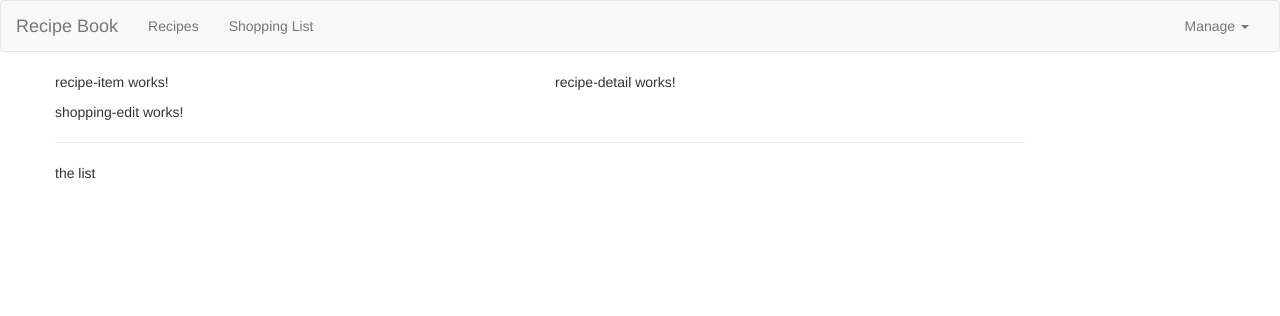
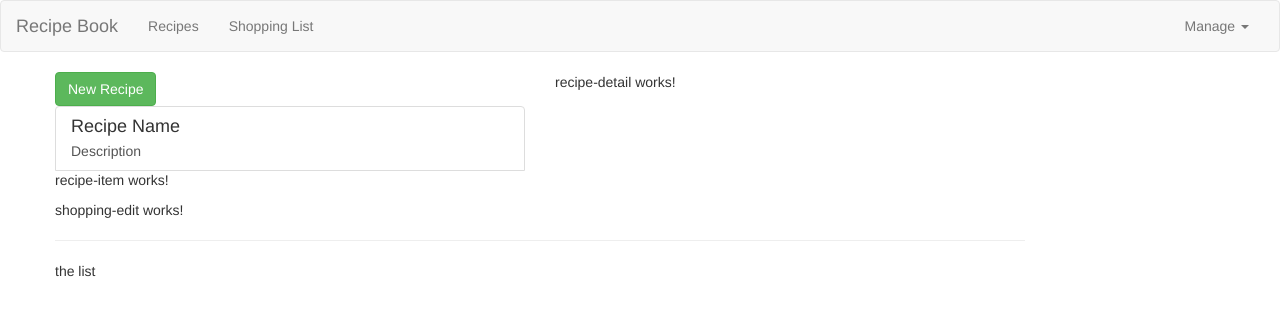
Before and after one commit to Jitgitbit/angular-exercise-two, an Angular app: page / in a window 1280 px wide. Shown: the top 316 px of the page. Built offline with nearby package versions, Linux system fonts and the light colour scheme.

Commit message:
Adding Content to the Recipes Components

```diff
--- a/src/app/recipes/recipe-list/recipe-list.component.html
+++ b/src/app/recipes/recipe-list/recipe-list.component.html
@@ -1 +1,19 @@
-<app-recipe-item></app-recipe-item>
+<div class="row">
+  <div class="col-xs-12">
+    <button class="btn btn-success">New Recipe</button>
+  </div>
+</div>
+<div class="row">
+  <div class="col-xs-12">
+    <a href="#" class="list-group-item clearfix">
+      <div class="pull-left">
+        <h4 class="list-group-item-heading">Recipe Name</h4>
+        <p class="list-group-item-text">Description</p>
+      </div>
+      <span class="pull-right">
+        <img src="" alt="" class="img-responsive" style="max-height: 50px;">
+      </span>
+    </a>
+    <app-recipe-item></app-recipe-item>
+  </div>
+</div>
--- a/src/app/recipes/recipe-list/recipe-list.component.ts
+++ b/src/app/recipes/recipe-list/recipe-list.component.ts
@@ -1,4 +1,5 @@
 import { Component, OnInit } from '@angular/core';
+import { Recipe } from '../recipe.model';
 
 @Component({
   selector: 'app-recipe-list',
@@ -6,7 +7,9 @@ import { Component, OnInit } from '@angular/core';
   styleUrls: ['./recipe-list.component.css']
 })
 export class RecipeListComponent implements OnInit {
-  recipes = [];
+  recipes: Recipe[] = [
+    new Recipe('A Test Recipe', 'This is simply a test', 'https://p0.pikrepo.com/preview/800/706/bread-with-tomato-and-green-vegetable-on-white-ceramic-plate.jpg')
+  ];
 
   constructor() { }
 
```
